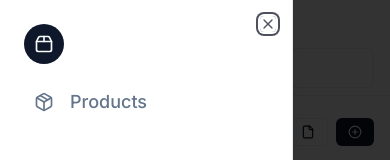
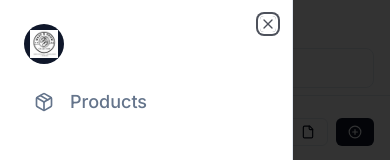
Before and after one commit to Bensolve/wear_n_know_collection, a Next.js app: page /dashboard in a window 390 px wide. Both pictures are taken after a click on the button "Toggle Menu". Shown: the top 160 px of the page. Built offline with nearby package versions, Linux system fonts and the light colour scheme; no server answers; the database is empty.

Commit message:
added logo and name brand

```diff
--- a/app/ui/dashboard/sidebar.jsx
+++ b/app/ui/dashboard/sidebar.jsx
@@ -46,8 +46,8 @@ const Sidebar = () => {
               href="#"
               className="group flex h-10 w-10 shrink-0 items-center justify-center gap-2 rounded-full bg-primary text-lg font-semibold text-primary-foreground md:text-base"
             >
-              <Package2 className="h-5 w-5 transition-all group-hover:scale-110" />
-              <span className="sr-only">Acme Inc</span>
+              <Image src="/logo.png" width={28} height={28} alt="Logo" />
+              <span className="sr-only">Wear_n_know</span>
             </Link>
             <Link
               href="#"
```
Also changed, not shown: app/ui/frontend/navbar.jsx (+5 -5 lines).
